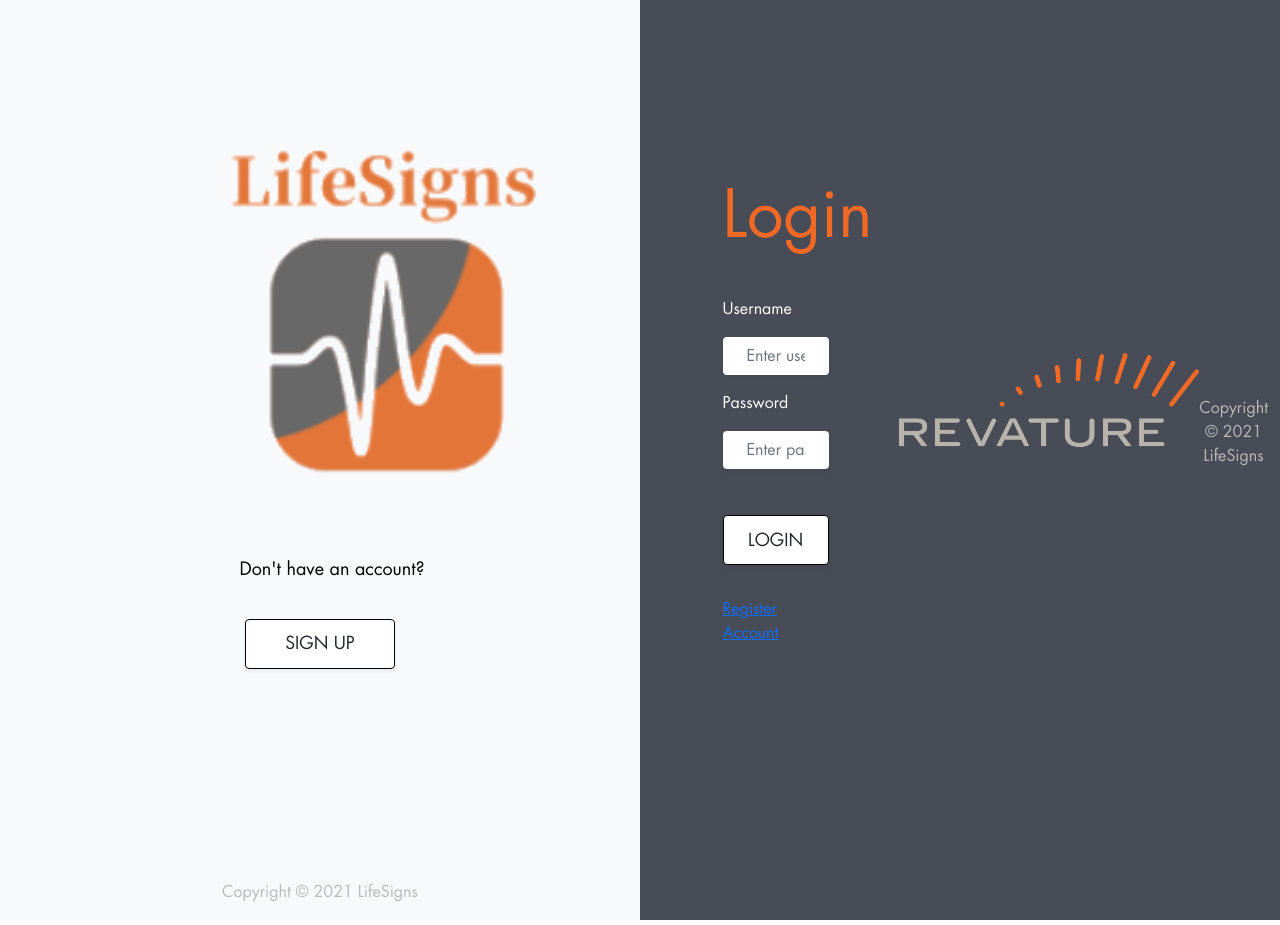
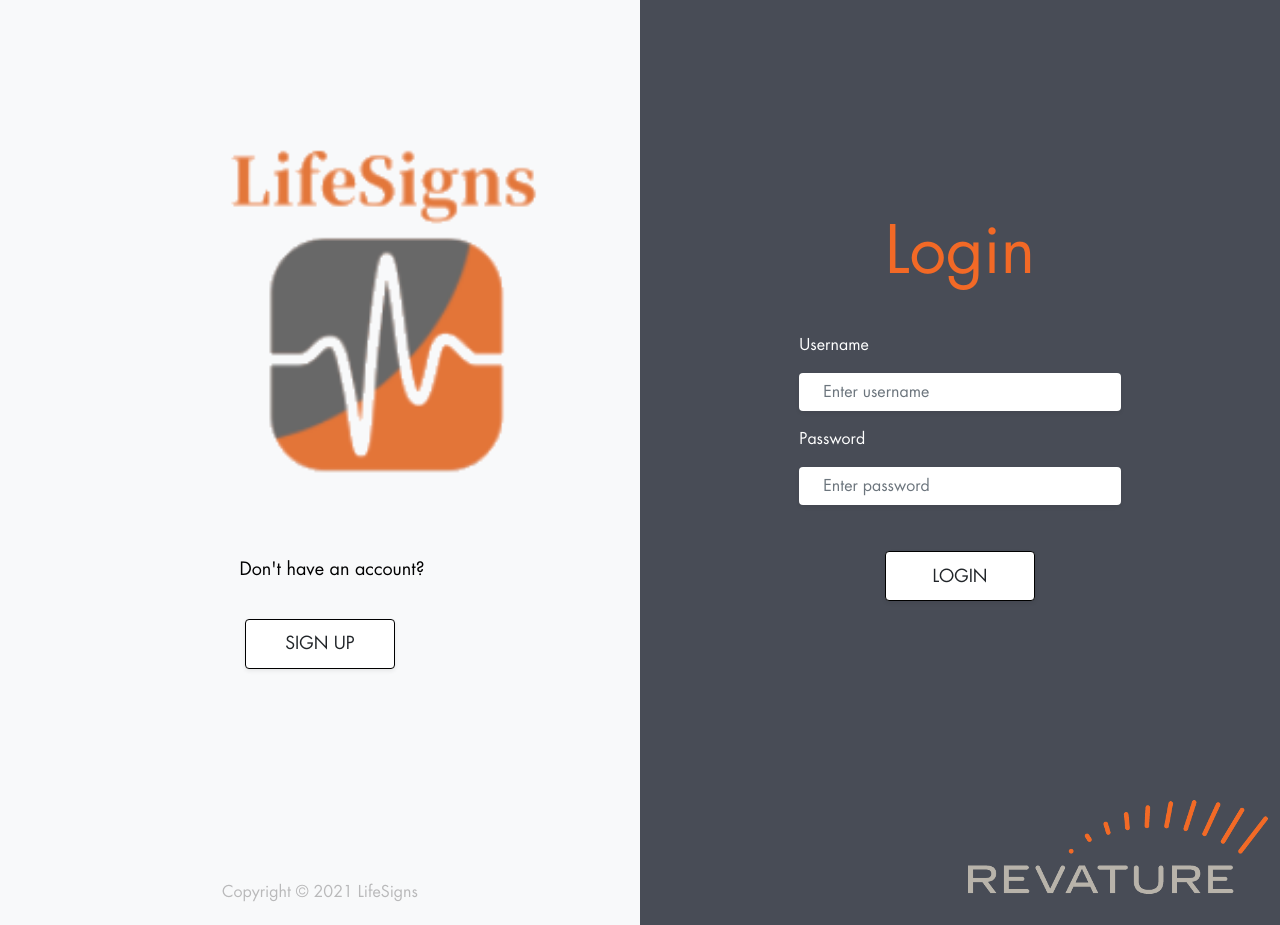
Before and after one commit to Revature-LifeSigns/LifeSignsFront, an Angular app in the folder LifeSignsFront/: page /home in a window 1280 px wide. Built offline with nearby package versions, Linux system fonts and the light colour scheme.

Commit message:
fixed login page

```diff
--- a/LifeSignsFront/src/app/login/login.component.html
+++ b/LifeSignsFront/src/app/login/login.component.html
@@ -1,4 +1,3 @@
-
 <div class="container-fluid">
   <div class="row no-gutter">
     <!-- LIFE SIGNS HALF -->
@@ -42,6 +41,7 @@
               <h3 class="logintitle">Login</h3>
 
               <p id="errorMessage"></p>
+
               <form class="loginform" [formGroup]="loginForm">
 
                 <div class="form-group mb-3">
@@ -59,15 +59,18 @@
                     LOGIN
                   </button>
                 </div>
-                <br>
-                <a id="forgot-password" routerLink="/register">Register Account</a>
-                <br><br>
+
+                <div class="text-center d-flex justify-content-between mt-4">
+                </div>
               </form>
             </div>
+
           </div>
         </div>
-
-
-<br>
-<img class="center" src="./../assets/img/rev-logo_281_29.png">
-<p class="copyright">Copyright &#169; 2021 LifeSigns</p>
+        <!-- End -->
+      </div>
+      <img style="float: right;" class="revlogo" src="./../assets/img/rev-logo_281_29.png" alt="transparentlogo">
+    </div>
+    <!-- End -->
+  </div>
+</div>
```
